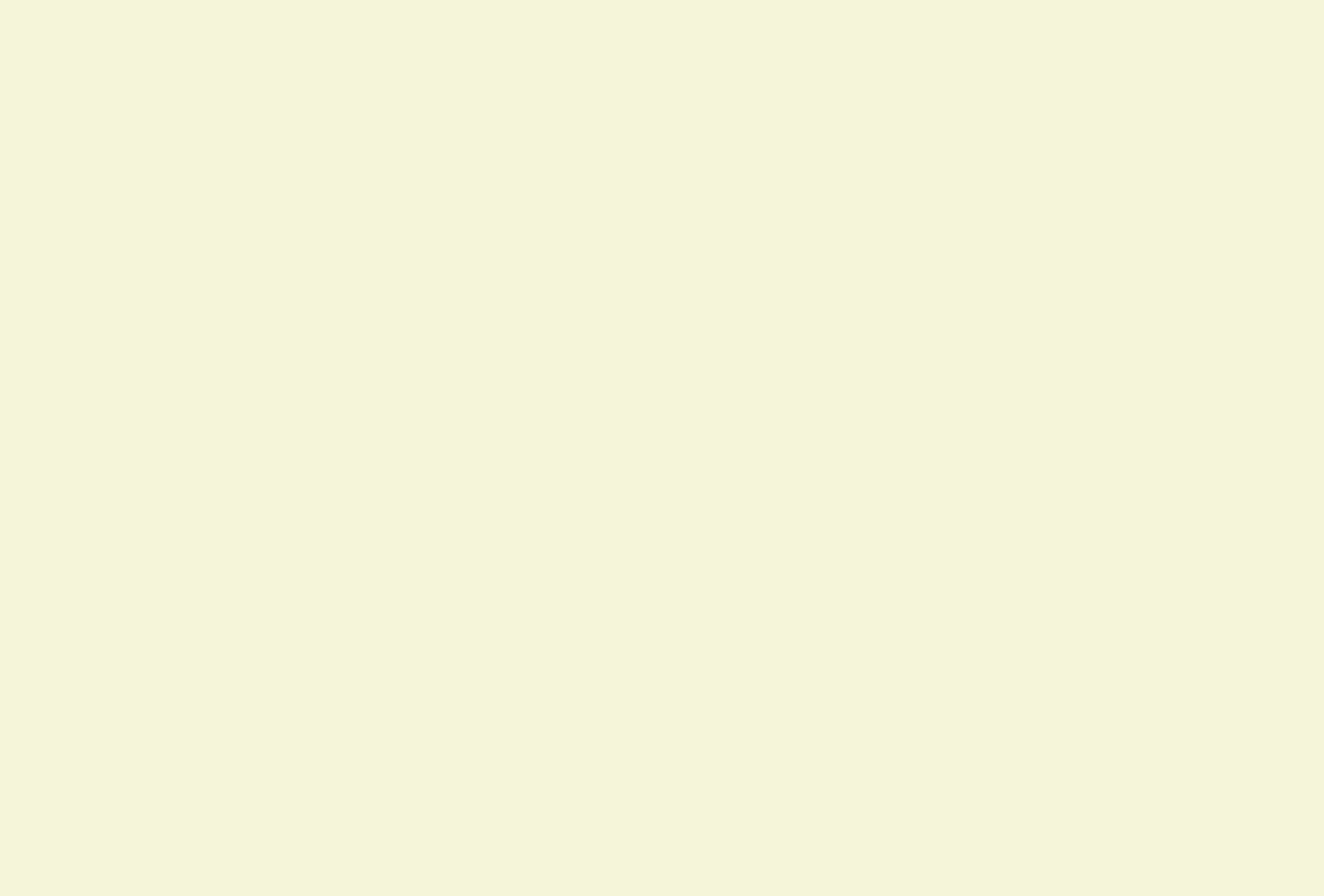
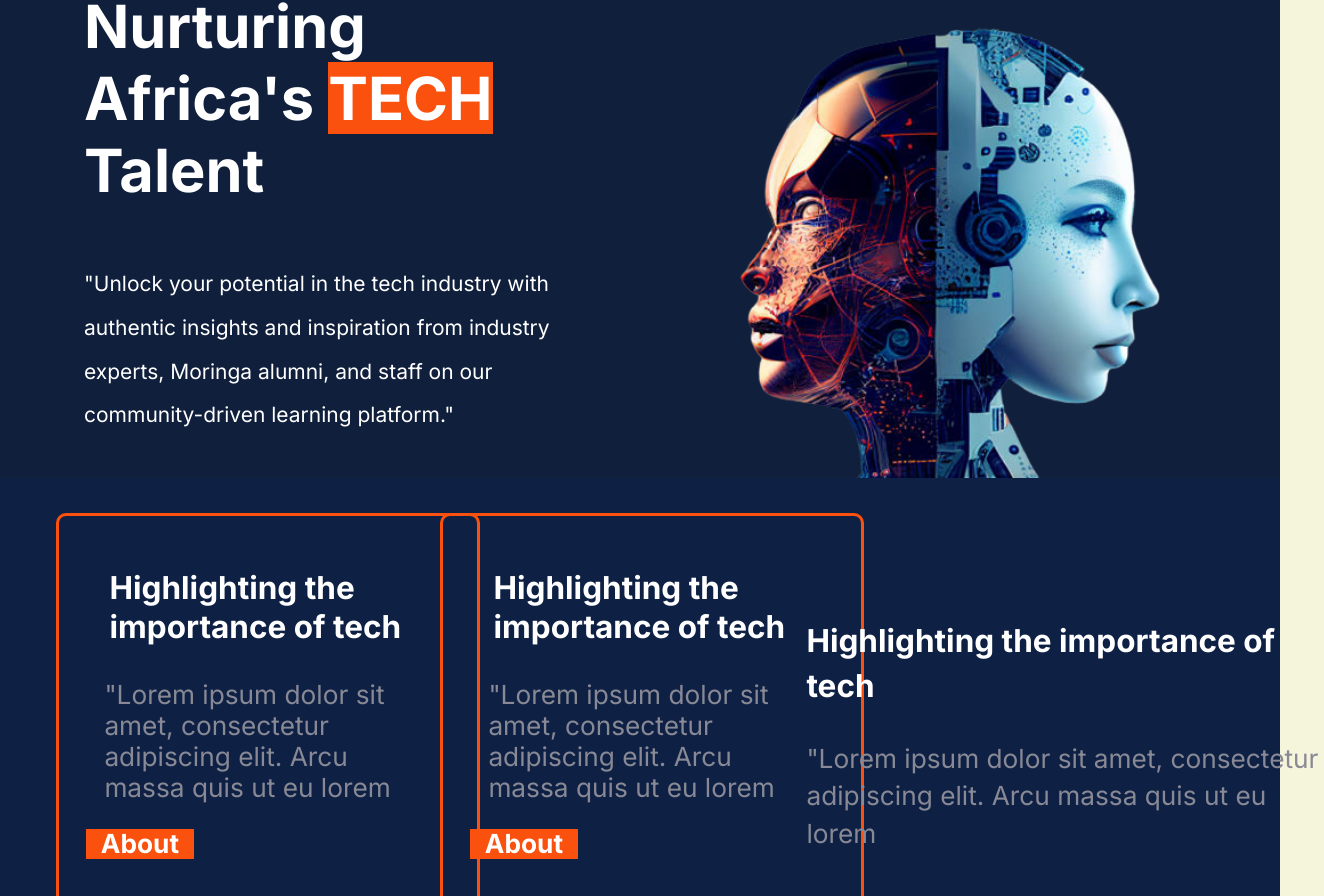
Before and after one commit to Felixkimosop/Tech_motisha_frontend, a React (Create React App) app in the folder tech-motisha/: page / in a window 1280 px wide. Shown: the part 154-1050 px from the top of the page, 1324 px wide, since content can reach past the window. Before the commit the page ends 800 px from the top, so only its background shows below. Built offline with nearby package versions, Linux system fonts and the light colour scheme.

Commit message:
created Home Page

```diff
--- /dev/null
+++ b/tech-motisha/src/Components/HeroCard/HeroCard.css
@@ -0,0 +1,43 @@
+.overlap-group1{
+    align-items: flex-start;
+    background-size: 100% 100%;
+    justify-content: center;
+    align-content: center;
+    padding: 40.8px 26.8px;
+    display: flex;
+    flex-direction: column;
+    min-height:400px;
+    top: 771px;
+    width: 424px;
+    margin-left: 4rem;
+    margin-bottom: 0;
+    margin-top: 2.5em;
+    border-radius: 10px;
+  }
+
+
+  .highlights{
+    align-self: center;
+    letter-spacing: 0;
+    line-height: normal;
+    min-height: 90px;
+    width: 317px;
+    margin-bottom: 0;
+
+  }
+
+
+  .highlight_content{
+    align-self: center;
+    letter-spacing: 0;
+    line-height: normal;
+    margin-top: 0.8em;
+    min-height: 8.313rem; /*133px;*/
+    width: 23.375rem;/*374px;*/
+  }
+
+  .overlap-group-1{
+    background-color: var(--international-orange);
+    padding: 5px 15px;
+    margin: 0;
+  }
--- /dev/null
+++ b/tech-motisha/src/Components/HeroCard/HeroCard.jsx
@@ -0,0 +1,22 @@
+import React from 'react'
+import { NavLink } from 'react-router-dom'
+import '../HeroCard/HeroCard.css'
+
+function HeroCard() {
+  return (
+    <>
+    <div className='card overlap-group1'>
+        <p className='highlights inter-bold-white-36px'>Highlighting the importance of tech
+        </p>
+        <p className='highlight_content inter-normal-oslo-gray-30px'>
+            "Lorem ipsum dolor sit amet, consectetur adipiscing elit. Arcu massa quis ut eu lorem
+        </p>
+        <NavLink className='overlap-group-1 inter-bold-white-30px'>
+            About <span><i className="angle double right" /></span>
+        </NavLink>
+    </div>
+    </>
+  )
+}
+
+export default HeroCard
--- a/tech-motisha/src/Pages/Home/Home.css
+++ b/tech-motisha/src/Pages/Home/Home.css
@@ -1,3 +1,93 @@
+@import url("https://fonts.googleapis.com/css?family=Inter:400,700");
+
+
 .home{
-   background-color: #101F3C;
+  background-color: #101F3C;
 }
+
+
+.hero_container{
+  display: flex;
+  flex-direction: row;
+  justify-content: space-between;
+}
+
+
+.hero_content{
+  margin-left: 6rem;
+}
+
+
+.nurturing-africas-talent{
+
+  font-family: var(--font-family-inter);
+  letter-spacing: 0;
+  line-height: normal;
+  min-height: 15.375;/*246px*/
+  width: 35.5;/* 568px;*/
+  margin-top: 4rem;
+}
+
+
+.rectangle{
+  background-color: var(--international-orange);
+  height: 82px;
+  width: 214px;
+}
+
+
+.title{
+  letter-spacing: 0;
+  line-height: normal;
+  min-height: 82px;
+  transform: rotate(4deg);
+}
+
+
+.value_proposition{
+  letter-spacing: 0;
+  line-height: 43.7px;
+  min-height: 13.75rem; /*220px;*/
+  width: 36.563rem; /*585px;*/
+  margin-top: 4rem;
+}
+
+
+.hero_image{
+  object-fit: cover;
+  width: 47.5rem; /*680px*/
+  left: 62.688px; /*1003px;*/
+  top: -18px;
+}
+
+.rectangle-4{
+   background-color: #0e2145;
+     /* height: 581px; */
+     left: 0;
+     position:absolute;
+     width: 100%;
+     z-index: -1;
+     display: grid;
+     grid-template-columns: 30% 33% 23%;
+
+}
+
+.more_info{
+   border: none;
+}
+
+.card{
+   --bs-card-bg: transparent;
+   --bs-card-border-width: 3px;
+   --bs-card-border-color: var(--international-orange);
+   position: unset;
+}
+.card2 .card{
+   --bs-card-border-color: #0A96C1;
+}
+
+.overlap-group2{
+   margin-top: 10em;
+   margin-right: 2em;
+   width: 37rem;
+}
--- a/tech-motisha/src/Pages/Home/Home.jsx
+++ b/tech-motisha/src/Pages/Home/Home.jsx
@@ -1,16 +1,44 @@
 import React from 'react'
+import HeroCard from '../../Components/HeroCard/HeroCard'
 import Navbar from '../../Components/NavBar/Navbar'
+import hero_image from '../Home/hero_image.png'
 import '../Home/Home.css'
 
+
 function Home() {
-  return (
-  <div className='home'>
-      <Navbar/>
-      <div>
+ return (
+ <div className='home'>
+     <Navbar/>
+     <div className='hero_container'>
+       <div className='hero_content'>
+         <h1  className='inter-bold-white-68px nurturing-africas-talent '>
+           Nurturing <br/>
+           Africa's <span className='rectangle title'>TECH</span>
+           <br/>
+           Talent
+         </h1>
+         <p className='value_proposition inter-normal-white-30px'>
+         "Unlock your potential in the tech industry with authentic insights and inspiration from industry experts, Moringa alumni, and staff on our community-driven learning platform."
+         </p>
+       </div>
+       <img className='hero_image' src={hero_image} alt="janus-head-human-robotic-" />
+     </div>
+     <div className='rectangle-4'>
+        <HeroCard style={{marginLeft: '0.5rem'}}/>
+        <HeroCard className= 'card2'/>
+        <div className='overlap-group2'>
+            <p className='highlights2 inter-bold-white-36px'>Highlighting the importance of tech
+            </p>
+            <p className='highlight_content2 inter-normal-oslo-gray-30px'>
+                "Lorem ipsum dolor sit amet, consectetur adipiscing elit. Arcu massa quis ut eu lorem
+            </p>
+        </div>
+    </div>
 
-      </div>
-  </div>
-  )
+
+ </div>
+ )
 }
 
+
 export default Home
```
Also changed, not shown: tech-motisha/src/Pages/Home/hero_image.png (added).
